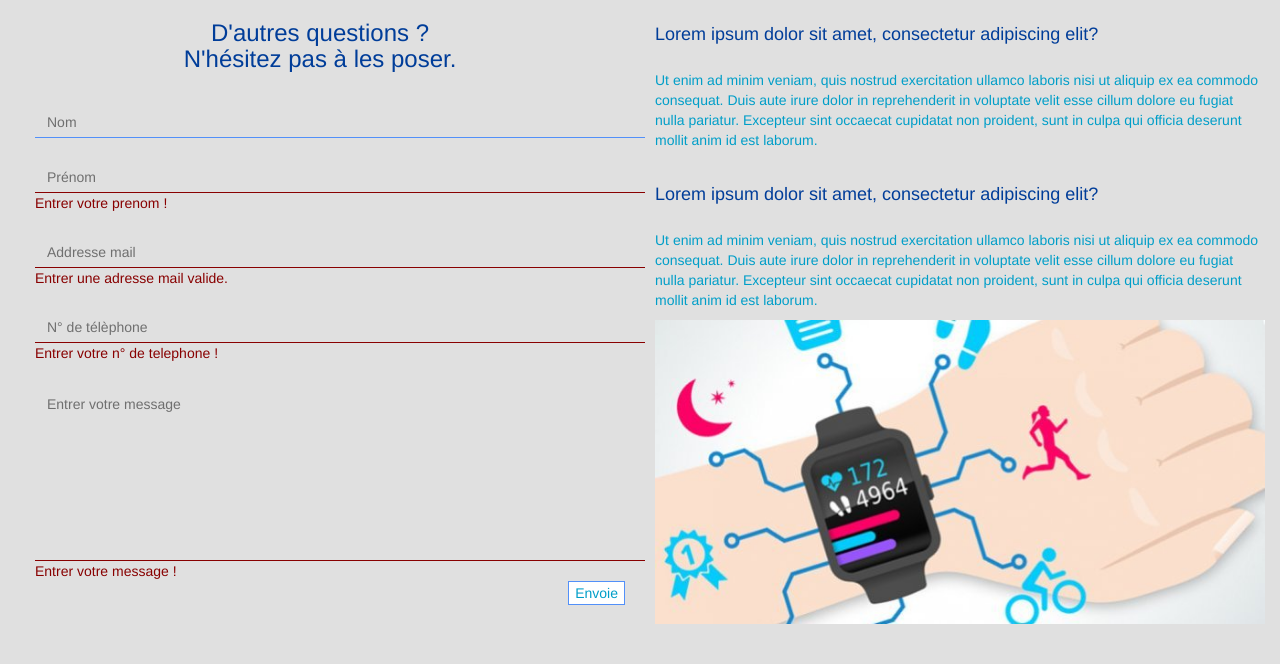
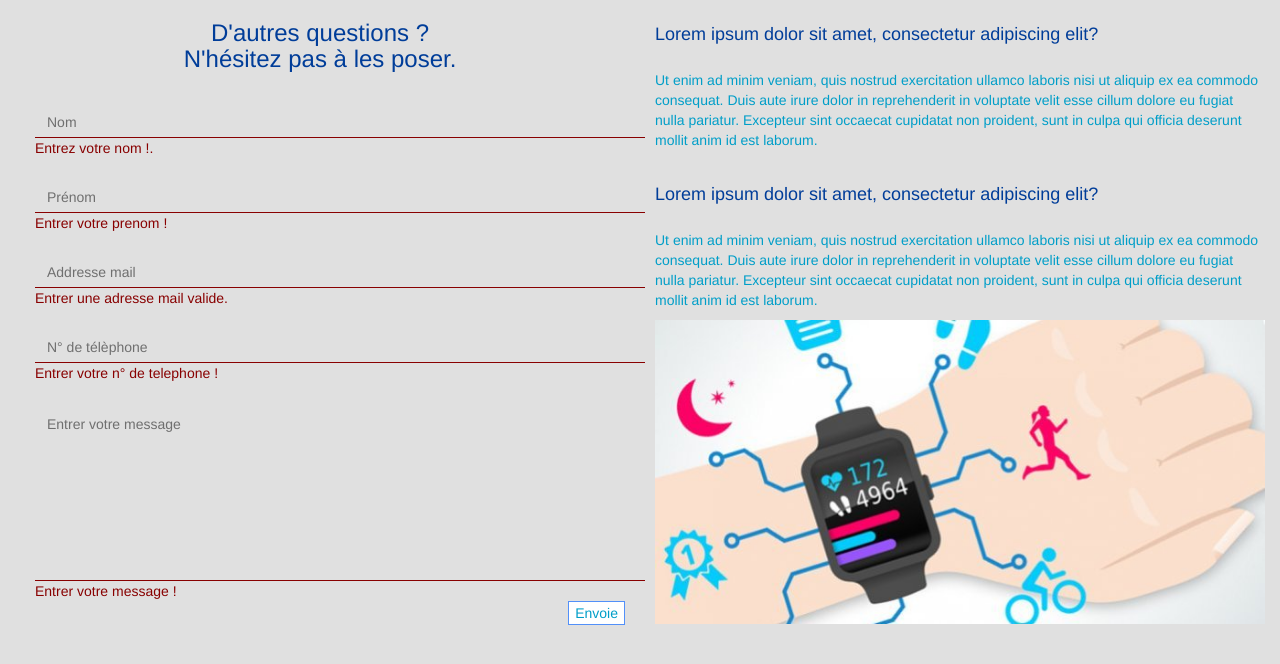
Before and after one commit to Aledorian/Standby-Janv, a plain HTML site: page index.html in a window 1280 px wide. Both pictures are taken after a click on the button "Envoie". Drawn offline with nearby package versions, Linux system fonts and the light colour scheme.

Commit message:
Correction 2

```diff
--- a/index.html
+++ b/index.html
@@ -20,7 +20,7 @@
 			<div class="col-md-6 col-sm-8 col-xs-12">
 				<h3 class="text-center">D'autres questions ? <br> N'hésitez pas à les poser.</h3>
 				<!-- <form class="form" name='Form' action="index.html" method="post"> -->
-					<input type="text" name = "nom" id="nom" placeholder="Nom" class="col-md-5 form-control">
+					<input type="text" name = "nom" id="nom" placeholder="Nom" value="" class="col-md-5 form-control">
 					<span id="pasnom"></span><br>
 					<input type="text" name = "prenom" id="prenom" placeholder="Prénom" class="col-md-5 col-md-offset-1 form-control">
 					<span id="pasprenom"></span><br>
--- a/js/script.js
+++ b/js/script.js
@@ -8,15 +8,6 @@
 //     });
 
 function empty() {
-    var x;
-    x = document.getElementById("nom").value;
-    if (x == "") {
-        document.getElementById("pasnom").innerHTML = "Entrer votre nom !";
-        document.getElementById("nom").style.borderBottomColor = "#880000";
-    } else {
-        document.getElementById('pasnom').innerHTML = "";
-        document.getElementById('nom').style.borderBottomColor = "rgb(82, 144, 249)"
-    }
 
     y = document.getElementById("prenom").value;
     if (y == "") {
@@ -74,10 +65,15 @@ function checkEmail() {
 function checkName() {
 
     var str = $('#nom').val();
-    if (/^[a-zA-Z0-9- ]*$/.test(str) == false) {
+    if (/^[a-zA-Z0-9- ]*$/.test(str) == false ) {
         document.getElementById("pasnom").innerHTML = "Caractère incorecte dans votre nom.";
         document.getElementById("nom").style.borderBottomColor = "#880000";
-    } else {
+    }
+    else if (str == "") {
+      document.getElementById("pasnom").innerHTML = "Entrez votre nom !.";
+      document.getElementById("nom").style.borderBottomColor = "#880000";
+    }
+    else {
       document.getElementById('pasnom').innerHTML = "";
       document.getElementById('nom').style.borderBottomColor = "rgb(82, 144, 249)"
     }
```
